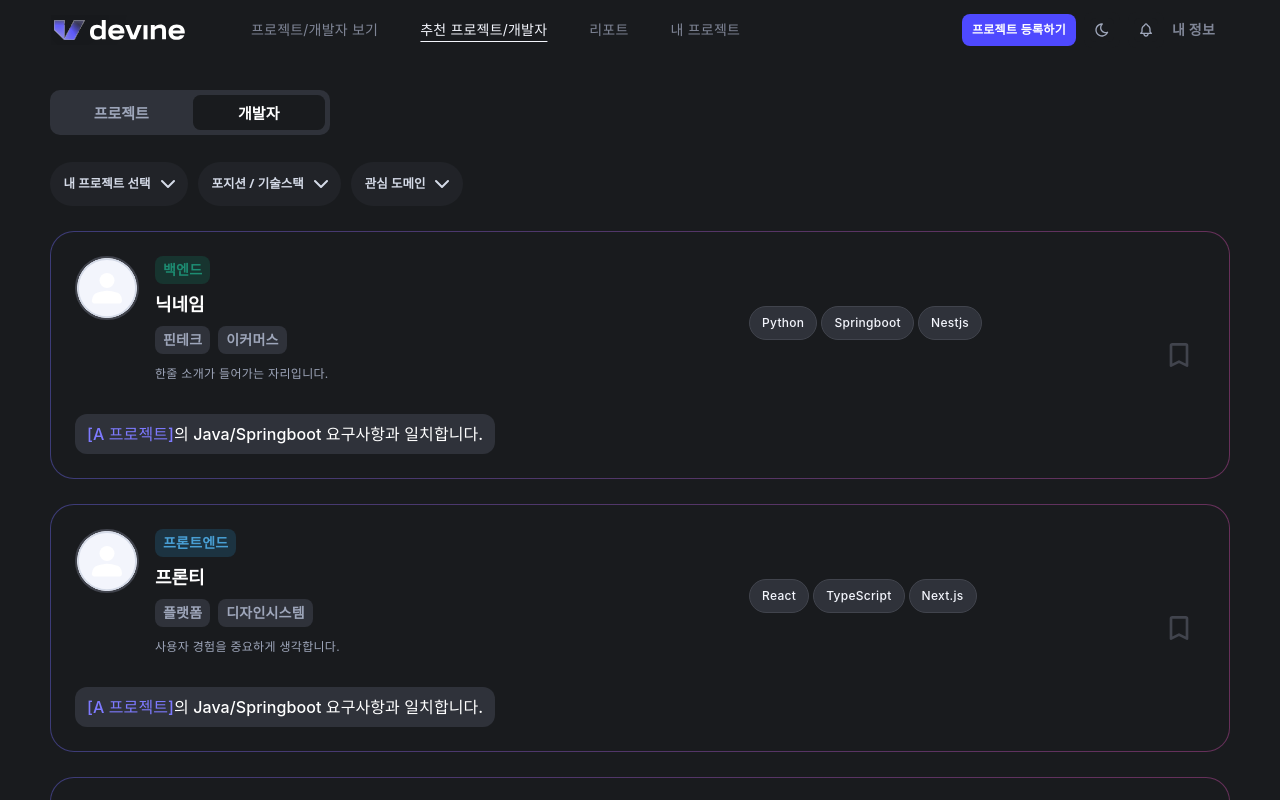
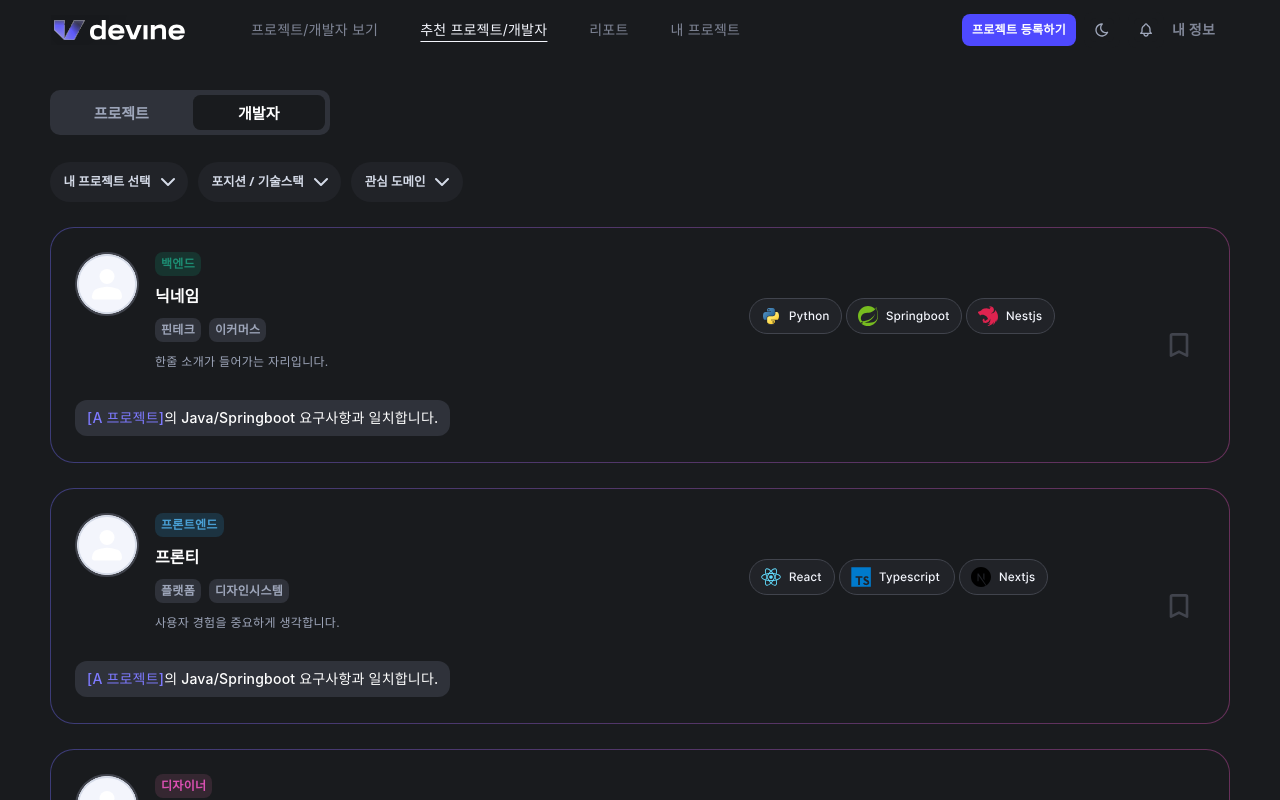
Before and after one commit to DeVine-2025/DeVine_FrontEnd, a React (Vite) app: page /recommend/developer in a window 1280 px wide. Shown: the top 800 px of the page. Built offline with nearby package versions, Linux system fonts and the light colour scheme; a web font is replaced by a local one.

Commit message:
fix:추천프로젝트 뱃지 설정및 크기축소 조정

```diff
--- a/src/pages/project-create/project-create-page.tsx
+++ b/src/pages/project-create/project-create-page.tsx
@@ -85,7 +85,7 @@ function InputLike({ placeholder, value }: { placeholder: string; value?: string
       onChange={() => {
         // (호환용)
       }}
-      className="h-[48px] w-full rounded-[12px] border border-[var(--ui-200)] bg-[var(--ui-50)] px-[12px] Caption1 font-medium tracking-[0.0912px] text-[var(--ui-900)] placeholder:text-[var(--ui-300)] focus:outline-none focus:ring-2 focus:ring-[rgba(78,73,255,0.25)]"
+      className="h-[48px] w-full rounded-[12px] border border-[var(--ui-200)] bg-[var(--ui-50)] px-[12px] Caption1 font-medium tracking-[0.0912px] text-[var(--ui-900)] placeholder:text-[var(--ui-300)] transition-colors focus:border-[#4E49FF] focus:outline-none"
     />
   );
 }
@@ -105,7 +105,7 @@ function InputField({
       value={value}
       placeholder={placeholder}
       onChange={handleChange}
-      className="h-[48px] w-full rounded-[12px] border border-[var(--ui-200)] bg-[var(--ui-50)] px-[12px] Caption1 font-medium tracking-[0.0912px] text-[var(--ui-900)] placeholder:text-[var(--ui-300)] focus:outline-none focus:ring-2 focus:ring-[rgba(78,73,255,0.25)]"
+      className="h-[48px] w-full rounded-[12px] border border-[var(--ui-200)] bg-[var(--ui-50)] px-[12px] Caption1 font-medium tracking-[0.0912px] text-[var(--ui-900)] placeholder:text-[var(--ui-300)] transition-colors focus:border-[#4E49FF] focus:outline-none"
     />
   );
 }
--- a/src/shared/components/common/DeveloperFilterBar.tsx
+++ b/src/shared/components/common/DeveloperFilterBar.tsx
@@ -40,7 +40,7 @@ export default function DeveloperFilterBar({
   onReset,
 }: Props) {
   const baseClass =
-    'inline-flex max-w-[260px] cursor-pointer items-center gap-[10px] rounded-full px-5 py-[12px] font-semibold text-xl transition-colors';
+    'inline-flex max-w-[260px] cursor-pointer items-center gap-[10px] rounded-full px-5 py-4 font-semibold text-xl transition-colors';
   const appliedClass =
     'border border-[var(--badge-bg-primary)] bg-[var(--badge-bg-primary)] text-[var(--badge-text-primary)]';
   const defaultClass = 'border border-transparent bg-filter-bg text-filter-text';
@@ -66,7 +66,7 @@ export default function DeveloperFilterBar({
         const uniq = Array.from(new Set(values));
         const shown = uniq.slice(0, 2);
         const rest = Math.max(0, uniq.length - shown.length);
-        const summary = `${shown.join(',')}${rest > 0 ? '…' : ''}`;
+        const summary = `${shown.join(', ')}${rest > 0 ? '…' : ''}`;
         const displayLabel = isApplied ? summary : label;
 
         return (
--- a/src/shared/components/common/ProjectBase.tsx
+++ b/src/shared/components/common/ProjectBase.tsx
@@ -133,7 +133,7 @@ export default function ProjectBase(props: ProjectCardBaseProps) {
     </div>
   ) : null;
 
-  const Due = dueLabel ? <p className="w-[65px] text-badge-text-gray text-xl">{dueLabel}</p> : null;
+  const Due = dueLabel ? <p className="w-[65px] text-badge-text-gray text-lg">{dueLabel}</p> : null;
 
   const Bookmark = (
     <button
--- a/src/shared/components/common/RecommendDeveloperCard.tsx
+++ b/src/shared/components/common/RecommendDeveloperCard.tsx
@@ -1,6 +1,17 @@
 import BookmarkFilledIcon from '@assets/icons/bookmark-filled.svg?react';
 import AvatarIcon from '@assets/icons/avatar.svg?react';
 import { badgeToneToClass } from 'src/shared/types/badgeTone';
+import { useThemeStore } from '@store/theme';
+import {
+  BACKEND_DATABASE,
+  BACKEND_FRAMEWORK,
+  BACKEND_LANGUAGE,
+  FRONTEND_LANGUAGE_FRAMEWORK,
+  FRONTEND_MOBILE,
+  INFRA_CLOUD,
+  INFRA_CONTAINER,
+  type TechStackChip,
+} from '@constants/position-tech-stack';
 
 type RecommendDeveloperTech = {
   id: string;
@@ -40,9 +51,47 @@ export default function RecommendDeveloperCard({
   onBookmarkChange,
   onClick,
 }: RecommendDeveloperCardProps) {
+  const { theme } = useThemeStore();
   const maxChips = 5;
   const chips = techStack?.slice(0, maxChips) ?? [];
   const overflow = (techStack?.length ?? 0) - chips.length;
+
+  const normalizeTechKey = (v: string) =>
+    v
+      .trim()
+      .toLowerCase()
+      .replaceAll(' ', '')
+      .replaceAll('.', '')
+      .replaceAll('-', '')
+      .replaceAll('_', '');
+
+  const ALL_TECH_STACK_BADGES: Array<Extract<TechStackChip, { off: string; on: string }>> = [
+    ...FRONTEND_LANGUAGE_FRAMEWORK,
+    ...FRONTEND_MOBILE,
+    ...BACKEND_LANGUAGE,
+    ...BACKEND_FRAMEWORK,
+    ...BACKEND_DATABASE,
+    ...INFRA_CLOUD,
+    ...INFRA_CONTAINER,
+  ].filter((b): b is Extract<TechStackChip, { off: string; on: string }> => 'off' in b && 'on' in b);
+
+  const TECH_BADGE_BY_NAME = new Map<string, Extract<TechStackChip, { off: string; on: string }>>(
+    ALL_TECH_STACK_BADGES.flatMap((b) => [
+      [normalizeTechKey(b.key), b],
+      [normalizeTechKey(b.label), b],
+    ]),
+  );
+
+  const findBadge = (name: string) => {
+    const normalized = normalizeTechKey(name);
+    // 목데이터/백엔드에서 들어올 수 있는 표기 흔들림 대응
+    const alias = normalized
+      .replaceAll('typescript', 'typescript')
+      .replaceAll('nextjs', 'nextjs')
+      .replaceAll('nodejs', 'nodejs')
+      .replaceAll('reactnative', 'reactnative');
+    return TECH_BADGE_BY_NAME.get(alias) ?? TECH_BADGE_BY_NAME.get(normalized) ?? null;
+  };
 
   return (
     <article
@@ -59,7 +108,7 @@ export default function RecommendDeveloperCard({
             }
           : undefined
       }
-      className={`relative h-[248px] w-full max-w-[1280px] overflow-hidden rounded-[24px] bg-[var(--ui-bg)] ${
+      className={`relative h-[236px] w-full max-w-[1280px] overflow-hidden rounded-[24px] bg-[var(--ui-bg)] ${
         onClick ? 'cursor-pointer' : ''
       }`}
       style={{
@@ -83,18 +132,18 @@ export default function RecommendDeveloperCard({
       <div className="absolute left-[104px] top-[24px] flex h-[142px] w-[394px] flex-col gap-[12px]">
         <div className="flex w-[220px] flex-col gap-[8px]">
           <span
-            className={`Label1 w-fit rounded-[8px] px-[8px] py-[4px] font-semibold ${badgeToneToClass[roleTone]}`}
+            className={`Caption1 inline-flex h-[24px] w-fit items-center rounded-[8px] px-[6px] font-semibold ${badgeToneToClass[roleTone]}`}
           >
             {role}
           </span>
 
-          <p className="Headline1 h-[26px] font-semibold text-[var(--ui-1000)]">{nickname}</p>
+          <p className="Body1 h-[26px] font-semibold text-[var(--ui-1000)]">{nickname}</p>
 
           <div className="flex flex-wrap gap-[8px]">
             {domains?.slice(0, 3).map((d) => (
               <span
                 key={d.label}
-                className="Label1 flex h-[28px] items-center justify-center rounded-[8px] bg-[var(--ui-100)] px-[8px] py-[4px] font-semibold text-[var(--ui-600)]"
+                className="Caption1 flex h-[24px] items-center justify-center rounded-[8px] bg-[var(--ui-100)] px-[6px] font-semibold text-[var(--ui-600)]"
               >
                 {d.label}
               </span>
@@ -108,14 +157,32 @@ export default function RecommendDeveloperCard({
       </div>
 
       {/* 스택(우) */}
-      <div className="absolute left-[698px] top-[53px] flex h-[76px] w-[360px] flex-wrap items-center gap-[4px]">
+      <div className="absolute left-[698px] top-[50px] flex h-[76px] w-[360px] flex-wrap items-center gap-[4px]">
         {chips.map((t) => (
-          <span
-            key={t.id}
-            className="flex items-center gap-[8px] rounded-[24px] border border-[var(--ui-200)] bg-[var(--ui-100)] px-[12px] py-[8px]"
-          >
-            {t.icon ? <span className="h-[20px] w-[20px]">{t.icon}</span> : null}
-            <span className="Caption1 font-medium text-[var(--ui-800)]">{t.name}</span>
+          <span key={t.id} className="inline-flex items-center">
+            {(() => {
+              const badge = findBadge(t.name);
+              if (badge) {
+                // 추천 카드의 기술스택은 "선택 상태"가 아니므로 Off 배지를 사용
+                const offSrc = theme === 'dark' ? (badge.offDark ?? badge.off) : badge.off;
+                return (
+                  <img
+                    src={offSrc}
+                    alt={badge.label}
+                    className="h-[36px] w-auto select-none"
+                    draggable={false}
+                  />
+                );
+              }
+
+              // 에셋이 없는 항목(Figma 등)은 기존 pill fallback
+              return (
+                <span className="flex items-center gap-[8px] rounded-[24px] border border-[var(--ui-200)] bg-[var(--ui-100)] px-[12px] py-[8px]">
+                  {t.icon ? <span className="h-[20px] w-[20px]">{t.icon}</span> : null}
+                  <span className="Caption1 font-medium text-[var(--ui-800)]">{t.name}</span>
+                </span>
+              );
+            })()}
           </span>
         ))}
 
@@ -141,8 +208,8 @@ export default function RecommendDeveloperCard({
       </button>
 
       {/* 하단 매칭 문구 */}
-      <div className="absolute left-[24px] top-[182px] flex items-center justify-center rounded-[12px] bg-[var(--ui-100)] px-[12px] py-[8px]">
-        <p className="Body1 font-medium text-[var(--ui-1000)]">
+      <div className="absolute left-[24px] top-[172px] flex items-center justify-center rounded-[12px] bg-[var(--ui-100)] px-[12px] py-[8px]">
+        <p className="Label1 font-medium text-[var(--ui-1000)]">
           <span className="text-[var(--badge-text-primary)]">[{matchedProjectName}]</span>
           {matchedReason}
         </p>
--- a/src/shared/components/common/RecommendProjectBase.tsx
+++ b/src/shared/components/common/RecommendProjectBase.tsx
@@ -140,7 +140,7 @@ export default function RecommendProjectBase(props: RecommendProjectCardBaseProp
     </div>
   ) : null;
 
-  const Due = dueLabel ? <p className="w-[65px] text-badge-text-gray text-xl">{dueLabel}</p> : null;
+  const Due = dueLabel ? <p className="w-[65px] text-badge-text-gray text-lg">{dueLabel}</p> : null;
 
   const Bookmark = (
     <button
--- a/src/shared/components/common/RecommendProjectCard.tsx
+++ b/src/shared/components/common/RecommendProjectCard.tsx
@@ -137,7 +137,7 @@ export default function RecommendProjectCard({
         </div>
       </div>
 
-      <div className="-translate-y-1/2 absolute top-1/2 right-[140px] flex w-[100px] items-center justify-center text-center font-semibold text-2xl text-[var(--ui-500)]">
+      <div className="-translate-y-1/2 absolute top-1/2 right-[140px] flex w-[100px] items-center justify-center text-center font-semibold text-xl text-[var(--ui-500)]">
         {dueLabel}
       </div>
 
```
